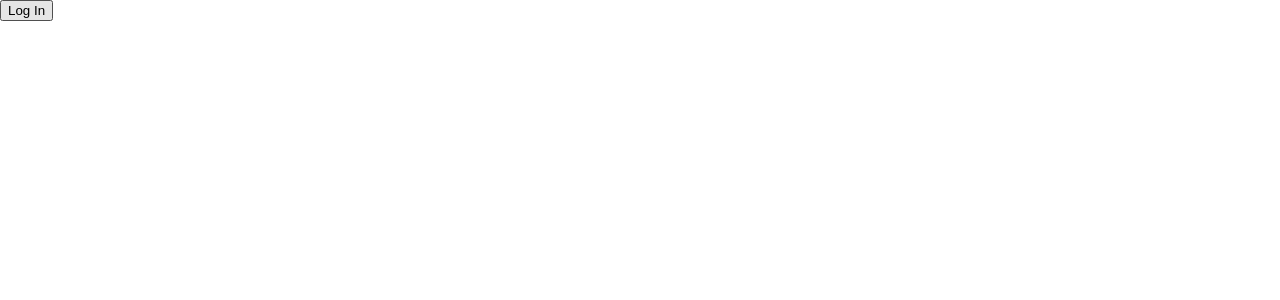
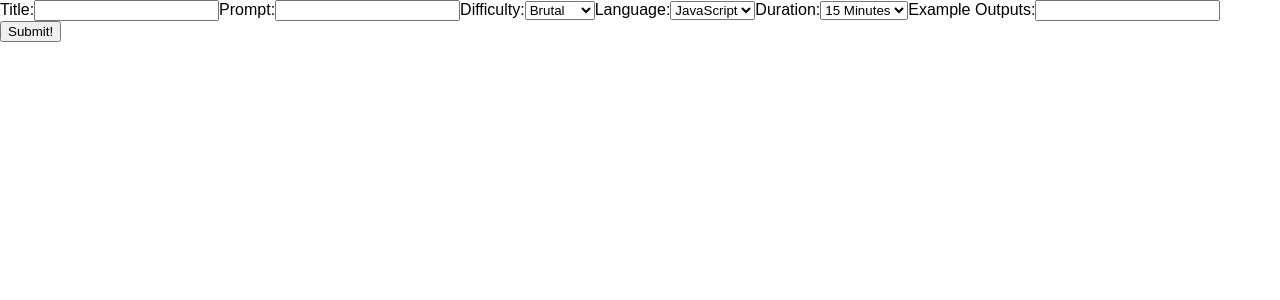
Before and after one commit to johnYork-Erwin/coding-prep, a React (Create React App) app: page /newQ in a window 1280 px wide. Shown: the top 300 px of the page. Built offline with nearby package versions, Linux system fonts and the light colour scheme.

Commit message:
finished components for page navigation

```diff
--- a/src/App.js
+++ b/src/App.js
@@ -3,6 +3,8 @@ import './App.css';
 import { BrowserRouter as Router, Route } from 'react-router-dom'
 import Splash from './components/Splash.js';
 import Head from './components/Head.js';
+import NewQ from './components/NewQ.js';
+import specificQ from './components/specificQ.js';
 
 class App extends Component {
   constructor(props) {
@@ -15,20 +17,24 @@ class App extends Component {
 
 
   logIn() {
-    this.setState(prevState => ({
-      loggedIn: !prevState.loggedIn
-    }))
+    this.setState({
+      loggedIn: !this.state.loggedIn
+    })
   }
 
   render() {
     return (
       <div>
-        <Head loggedIn={this.state.loggedIn} logIn={this.logIn}></Head>
         <Router>
           <div>
             <Route path="/" exact={true} render={() => (
-              <Splash loggedIn={this.state.loggedIn}></Splash>
+              <div>
+                <Head loggedIn={this.state.loggedIn} logIn={this.logIn}></Head>
+                <Splash loggedIn={this.state.loggedIn}></Splash>
+              </div>
             )} />
+            <Route path="/newQ" exact={true} component={NewQ} />
+            <Route path="/:id" component={specificQ}/>
           </div>
         </Router>
       </div>
--- /dev/null
+++ b/src/components/NewQ.js
@@ -0,0 +1,69 @@
+import React, { Component } from 'react';
+
+class NewQ extends React.Component {
+
+  handleSubmit = (event) => {
+    event.preventDefault();
+    //the data from the form is available here
+    let form = event.target;
+    console.log(form.difficulty.value);
+    window.location.href="/";
+  }
+
+  render() {
+
+    return (
+      <div>
+
+        <form name="form" onSubmit={ (event) => this.handleSubmit(event) }>
+
+          <label>
+            Title:
+          </label>
+          <input type="text" name="title" />
+
+          <label>
+            Prompt:
+          </label>
+          <input type="text" name="prompt" />
+
+          <label>
+            Difficulty:
+          </label>
+          <select name="difficulty">
+            <option value="Easy">Casual</option>
+            <option value="Medium">Medium</option>
+            <option selected value="Hard">Brutal</option>
+          </select>
+
+          <label>
+            Language:
+          </label>
+          <select name="language">
+            <option selected value="JavaScript">JavaScript</option>
+          </select>
+
+          <label>
+            Duration:
+          </label>
+          <select name="duration">
+            <option value="10">10 Minutes</option>
+            <option selected value="15">15 Minutes</option>
+            <option value="30">30 Minutes</option>
+          </select>
+
+          <label>
+            Example Outputs:
+          </label>
+          <input type="text" name="outputs" />
+
+          <button type="submit"> Submit! </button>
+
+        </form>
+
+      </div>
+    );
+  }
+}
+
+export default NewQ;
--- /dev/null
+++ b/src/components/PastTry.js
@@ -0,0 +1,12 @@
+import React, { Component } from 'react';
+
+class PastTry extends React.Component {
+
+  render() {
+    return (
+      <div/>
+    );
+  }
+}
+
+export default PastTry;
--- /dev/null
+++ b/src/components/Prompt.js
@@ -0,0 +1,73 @@
+import React, { Component } from 'react';
+
+function ExtraInfo(props) {
+  if (props.extraInfo) {
+    console.log('returning some stuff!');
+    return (
+      <div>
+        <p>Difficulty: {props.question.difficulty}</p>
+        <p>Language: {props.question.language}</p>
+        <p>Created By: {props.question.created_by}</p>
+      </div>
+    )
+  } else {
+    return null;
+  }
+}
+
+class Prompt extends React.Component {
+  constructor(props) {
+    super(props);
+    this.state = {
+      question: {
+        'prompt': "Write a function that accepts an integer and returns a boolean expressing whether or not that number is prime.",
+        'answer': "function isPrime(int) {let end = Math.floor(Math.sqrt(int)); for (let i = 2; i < end; i++) {if (int/i % 1 === 0) return true}; return false;}",
+        'expected_outputs': "5 => true, 6 => false, 1 => false, 2 => false",
+        'difficulty': 'casual',
+        'language': 'JavaScript',
+        'title': 'Is It Prime?',
+        'created_by': null
+      },
+      extraInfo: false
+    }
+    this.extras = this.extras.bind(this);
+    this.finished = this.finished.bind(this);
+    this.getQuestion = this.getQuestion.bind(this);
+
+  }
+
+  finished(event) {
+    event.preventDefault();
+    let questionId = this.props.match.params.id;
+    window.location.href=`/${questionId}/results`;
+  }
+
+  getQuestion() {
+      //do stuff to grab a new question
+  }
+
+  extras() {
+    console.log('entered the extras function');
+    this.setState({
+      extraInfo: !this.state.extraInfo
+    })
+    console.log(this.state);
+  }
+
+  render() {
+    console.log(this.state.extraInfo)
+    return (
+      <div className="container">
+        <p>Prompt: {this.state.question.prompt}</p>
+        <p>Example Outputs: {this.state.question.expected_outputs}</p>
+        <ExtraInfo extraInfo={this.state.extraInfo} question={this.state.question}/>
+        <button onClick={this.extras}> See More </button>
+        <button onClick={this.finished}> Did It! </button>
+        <button onClick={this.getQuestion}> Reroll </button>
+      </div>
+
+    );
+  }
+}
+
+export default Prompt;
--- /dev/null
+++ b/src/components/Results.js
@@ -0,0 +1,43 @@
+import React, { Component } from 'react';
+
+class Results extends React.Component {
+
+  constructor() {
+    super();
+    this.back = this.back.bind(this);
+  }
+
+  back() {
+    window.location.href="/";
+  }
+
+  render() {
+    return (
+      <div>
+        <h1 className="center">How did you do?</h1>
+        <form name="form" onSubmit={ (event) => this.handleSubmit(event) }>
+          <label>
+            Success?
+          </label>
+          <select name="success">
+            <option value="Yes">Yes</option>
+            <option selected value="No">No</option>
+          </select>
+
+          <label>
+            Minutes Spent
+          </label>
+          <input type="number" name="duration"/>
+
+        </form>
+
+        <h4 className="center">Example Solution</h4>
+        <div>
+        </div>
+        <button onClick={this.back}>Done</button>
+      </div>
+    );
+  }
+}
+
+export default Results;
--- a/src/components/Splash.js
+++ b/src/components/Splash.js
@@ -1,5 +1,7 @@
 import React from 'react';
 import Stats from './Stats.js';
+import { BrowserRouter as Router, Link, Route } from 'react-router-dom'
+
 
 class Splash extends React.Component {
   constructor(props) {
@@ -13,7 +15,8 @@ class Splash extends React.Component {
     return(
       <div>
         <h1 className="center">Welcome!</h1>
-        <h2>Lets get you a problem...</h2>
+        <h2 className="center">Lets get you a problem...</h2>
+        <button><Link to={'/1/prompt'}>Get Question</Link></button>
         <div>{subSection}</div>
       </div>
     );
--- a/src/components/Stats.js
+++ b/src/components/Stats.js
@@ -1,4 +1,6 @@
 import React from 'react';
+import { BrowserRouter as Router, Link, Route } from 'react-router-dom'
+
 
 class Stats extends React.Component {
   constructor(props) {
@@ -6,7 +8,10 @@ class Stats extends React.Component {
   }
   render(){
     return (
-      <h1>You have some stats!</h1>
+      <div>
+        <h1 className="center">You have some stats!</h1>
+        <Link to={'/newQ'}>Add A New Question!</Link>
+      </div>
     )
   }
 }
--- /dev/null
+++ b/src/components/specificQ.js
@@ -0,0 +1,23 @@
+import React from 'react';
+import { BrowserRouter as Router, Link, Route } from 'react-router-dom'
+import Results from './Results.js';
+import PastTry from './PastTry.js';
+import Prompt from './Prompt.js';
+
+
+class SpecificQ extends React.Component {
+
+  render() {
+    return(
+      <Router>
+        <div>
+          <Route path="/:id/history" component={PastTry}/>
+          <Route path="/:id/results" component={Results}/>
+          <Route path="/:id/prompt" component={Prompt}/>
+        </div>
+      </Router>
+    )
+  }
+}
+
+export default SpecificQ;
```
